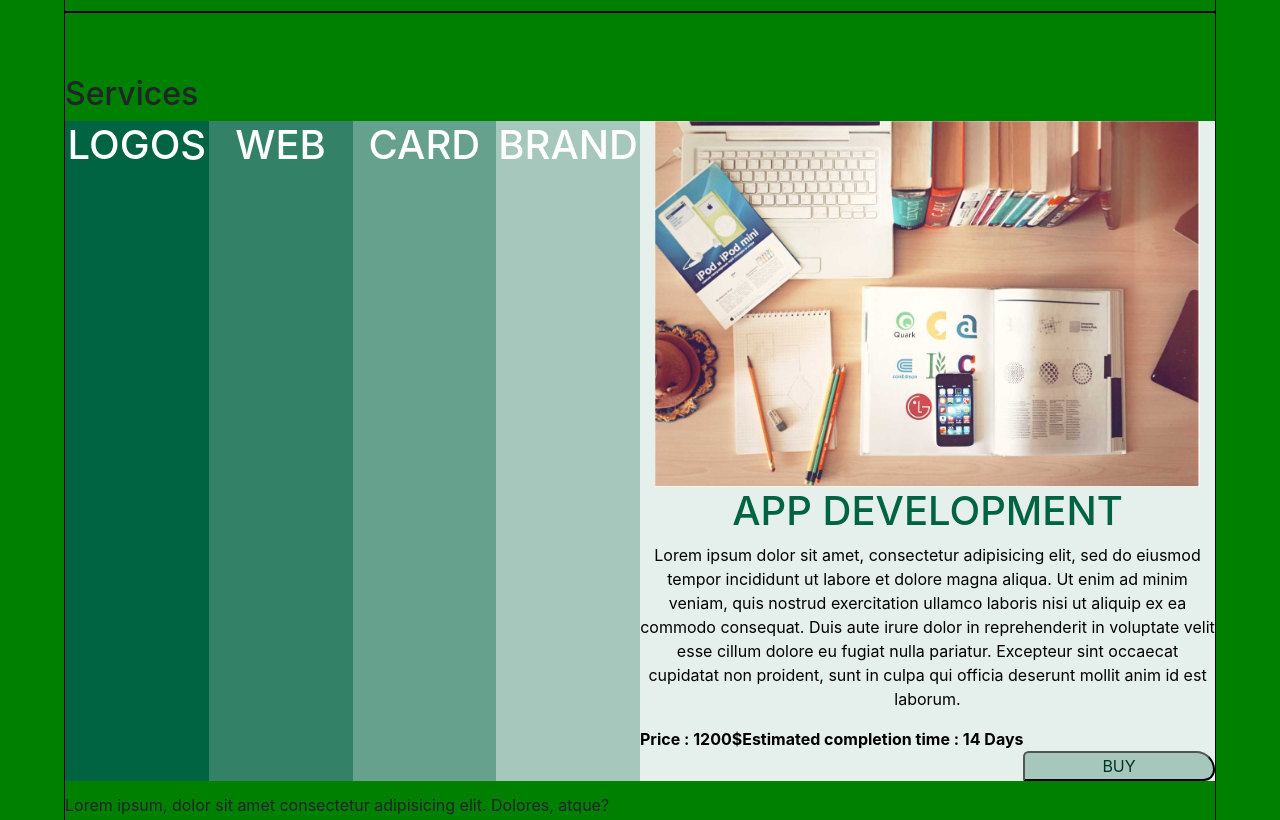
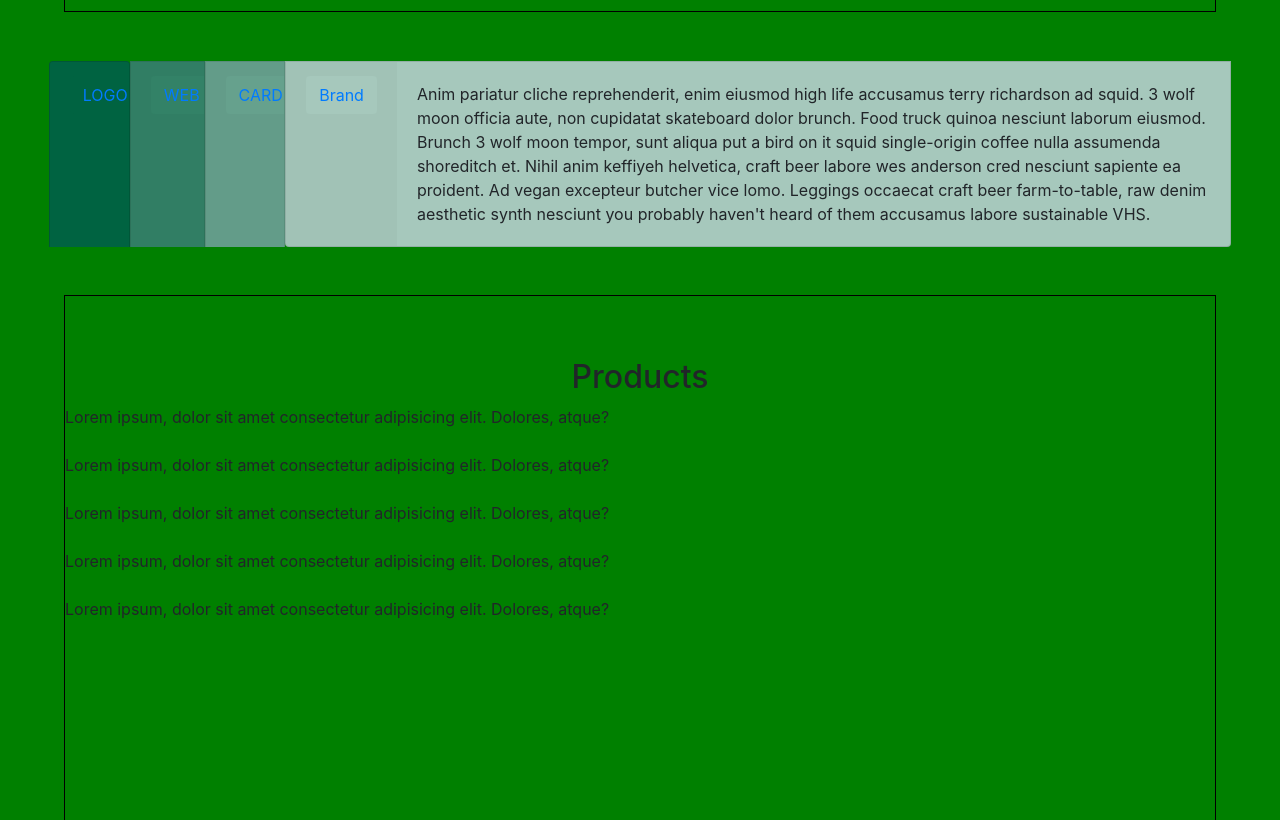
Before and after one commit to apricotmedia/apricotmedia.github.io, a website: page index.html in a window 1280 px wide. Shown: the part 620-1440 px from the top of the page. Drawn offline with nearby package versions, Linux system fonts and the light colour scheme.

Commit message:
added working collapse

```diff
--- a/index.html
+++ b/index.html
@@ -107,43 +107,102 @@
     <!-- home end below -->
     </div>
     <!-- services -->
-    <div class="service contain">
-        <div class="divider"></div>
-        <div class="visual">
-      <h2>Services</h2>
-      <div class="contai">
-        <div class="row no-gutters">
-          <div class="col-md one">
-          <h1>LOGOS</h1>
-          </div>
-          <div class="col-md two">
-            <h1>WEB</h1>
-          </div>
-          <div class="col-md three">
-            <h1>CARD</h1>
-          </div>
-          <div class="col-md four">
-            <h1>BRAND</h1>
-          </div>
-          <div class="col-md-6">
-                <div class="image1">
+    <div class="services">
 
-          <img class="col" src="images\F7FDA338.jpg" alt=""><br />
-          <h1>APP DEVELOPMENT</h1>
-        <p>Lorem ipsum dolor sit amet, consectetur adipisicing elit, sed do eiusmod tempor incididunt ut labore et dolore magna aliqua. Ut enim ad minim veniam, quis nostrud exercitation ullamco laboris nisi ut aliquip ex ea commodo consequat. Duis aute irure dolor in reprehenderit in voluptate velit esse cillum dolore eu fugiat nulla pariatur. Excepteur sint occaecat cupidatat non proident, sunt in culpa qui officia deserunt mollit anim id est laborum.</p>
-        <b class="bold">Price : 1200$</b><span><b class="bold">Estimated completion time : 14 Days</b></span>
-      <br>  <button type="button" onclick="alert('Added to cart')">BUY</button>
 
-  </div>
+    <div class="accordion" id="accordionExample">
+     <div class="logo card">
+       <div class="logo card-header" id="headingOne">
+         <h2 class="mb-0">
+           <button class="logo btn btn-link" type="button" data-toggle="collapse" data-target="#collapseOne"
+             aria-expanded="false" aria-controls="collapseOne">
+             LOGO
+           </button>
+         </h2>
+       </div>
+
+       <div id="collapseOne" class="collapse collapsing" aria-labelledby="headingOne" data-parent="#accordionExample">
+         <div class="card-body"><div class="image1">
+
+
+           <img class="w-25" src="images\F7FDA338.jpg" alt="">
+           <p>Anim pariatur cliche reprehenderit, enim eiusmod high life accusamus terry richardson ad squid. 3 wolf moon
+           officia aute, non cupidatat skateboard dolor brunch. Food truck quinoa nesciunt laborum eiusmod. Brunch 3 wolf
+           moon tempor, sunt aliqua put a bird on it squid single-origin coffee nulla assumenda shoreditch et. Nihil anim
+           keffiyeh helvetica, craft beer labore wes anderson cred nesciunt sapiente ea proident. Ad vegan excepteur
+           butcher vice lomo. Leggings occaecat craft beer farm-to-table, raw denim aesthetic synth nesciunt you probably
+           haven't heard of them accusamus labore sustainable VHS.</p>
+
           </div>
         </div>
-      </div>
+       </div>
+     </div>
+     <div class="web card">
+       <div class="card-header" id="headingTwo">
+         <h2 class="mb-0">
+           <button class="web btn btn-link collapsed" type="button" data-toggle="collapse" data-target="#collapseTwo"
+             aria-expanded="false" aria-controls="collapseTwo">
+             WEB
+           </button>
+         </h2>
+       </div>
+       <div id="collapseTwo" class="collapse" aria-labelledby="headingTwo" data-parent="#accordionExample">
+         <div class="card-body">
+           Anim pariatur cliche reprehenderit, enim eiusmod high life accusamus terry richardson ad squid. 3 wolf moon
+           officia aute, non cupidatat skateboard dolor brunch. Food truck quinoa nesciunt laborum eiusmod. Brunch 3 wolf
+           moon tempor, sunt aliqua put a bird on it squid single-origin coffee nulla assumenda shoreditch et. Nihil anim
+           keffiyeh helvetica, craft beer labore wes anderson cred nesciunt sapiente ea proident. Ad vegan excepteur
+           butcher vice lomo. Leggings occaecat craft beer farm-to-table, raw denim aesthetic synth nesciunt you probably
+           haven't heard of them accusamus labore sustainable VHS.
+         </div>
+       </div>
+     </div>
+     <div class="bcard card">
+       <div class="card-header" id="headingThree">
+         <h2 class="mb-0">
+           <button class="bcard btn btn-link collapsed" type="button" data-toggle="collapse" data-target="#collapseThree"
+             aria-expanded="false" aria-controls="collapseThree">
+             CARD
+           </button>
+         </h2>
+       </div>
+       <div id="collapseThree" class="collapse" aria-labelledby="headingThree" data-parent="#accordionExample">
+         <div class="card-body">
+           Anim pariatur cliche reprehenderit, enim eiusmod high life accusamus terry richardson ad squid. 3 wolf moon
+           officia aute, non cupidatat skateboard dolor brunch. Food truck quinoa nesciunt laborum eiusmod. Brunch 3 wolf
+           moon tempor, sunt aliqua put a bird on it squid single-origin coffee nulla assumenda shoreditch et. Nihil anim
+           keffiyeh helvetica, craft beer labore wes anderson cred nesciunt sapiente ea proident. Ad vegan excepteur
+           butcher vice lomo. Leggings occaecat craft beer farm-to-table, raw denim aesthetic synth nesciunt you probably
+           haven't heard of them accusamus labore sustainable VHS.
+         </div>
+       </div>
+     </div>
+     <div class="brand card">
+       <div class="card-header" id="headingThree">
+         <h2 class="mb-0">
+           <button class="brand btn btn-link collapsed" type="button" data-toggle="collapse" data-target="#collapsefour"
+             aria-expanded="true" aria-controls="collapsefour">
+             Brand
+           </button>
+         </h2>
+       </div>
+       <div id="collapsefour" class="collapse show" aria-labelledby="headingThree" data-parent="#accordionExample">
+         <div class="card-body">
+           Anim pariatur cliche reprehenderit, enim eiusmod high life accusamus terry richardson ad squid. 3 wolf moon
+           officia aute, non cupidatat skateboard dolor brunch. Food truck quinoa nesciunt laborum eiusmod. Brunch 3 wolf
+           moon tempor, sunt aliqua put a bird on it squid single-origin coffee nulla assumenda shoreditch et. Nihil anim
+           keffiyeh helvetica, craft beer labore wes anderson cred nesciunt sapiente ea proident. Ad vegan excepteur
+           butcher vice lomo. Leggings occaecat craft beer farm-to-table, raw denim aesthetic synth nesciunt you probably
+           haven't heard of them accusamus labore sustainable VHS.
+         </div>
+       </div>
+     </div>
+   </div>
+  </div>
+      <!-- visual end below -->
 
+      <!-- service end below -->
 
-      <!-- visual end below -->
-        </div>
-      <!-- service end below -->
-    </div>
 
     <!-- products -->
     <div class="product contain">
@@ -263,7 +322,7 @@
     </div>
       <!-- footer -->
       <footer class="w-100">
-        <div class="car w-25 h-50 card" >
+        <div class="car  h-50 card" >
   <img src="images\nnn.png" class="card-img-top" alt="...">
   <div class="card-body">
   <h4 class="car-text">  copyrighted by Paul, Carla, Nelvin, Tim</h4></div>
--- a/js/main.js
+++ b/js/main.js
@@ -1,2 +1,16 @@
 console.log('JS works good')
 console.log('gulpfile works')
+$(document).ready(function($) {
+$('button.btn').click(function(){
+  var e = $(this).attr('data-toggle')
+  $(this).fadeOut(500).fadeIn(500)
+})
+
+
+
+
+
+
+
+
+}
--- a/scss/_service.scss
+++ b/scss/_service.scss
@@ -1,49 +1,59 @@
-// don't forget to leave comments while coding
-// and have fun!
-.contai{
-  width:100%;
+
+
+
+.service{
+  max-width: 100%;
+  border: 2px solid black;
 }
-// .row .col{
-//
-//   border:1px solid black;
-//   color: white;
-//   align-items:left;
-// }
-h1{
-  text-align: center;
-  color: white;
+.accordion{
+    margin:3.8%;
 }
-.one{
+
+.logo {
   background-color: #006341;
 }
-.two{
-  background-color: #338267;}
-.three{
-  background-color: #66A18D;}
-.four{
+
+.web {
+  background-color: #338267;
+}
+
+.bcard {
+  background-color: #66A18D;
+}
+
+.brand {
   background-color: #A6C8BC;
 }
-.col-md-6{
-  background-color: #E5EFEC;
-  color: black;
-  width:50%;
-  display: flex;
-justify-content:center;
-}
-.col-md-6 h1{
-  color:#006341;
-}
-.col-md-6 p{
+
+h2 {
   text-align: center;
 }
 
-.image1{
-  width:100%;
+button {
+  color: black;
 }
-button{
-  border-radius: 15px 50px 30px 5px;
-  float: right;
-  width:15vw;
-  color: $darkAlgonquin-green;
-  background-color:$ag-tint35;
+
+@media (min-width: 1200px){
+.accordion {
+  margin:3.8%;
+    display: flex;
+    max-width: 100%;
+  }
+  .accordion .card{
+    max-width:80%;
+    flex-direction: row;
+    }
+  .card-header{
+    max-width: 100%;
+  }
+  .card-body{
+    max-width: 100%;
+    justify-content: center;
+    align-items: center;
+  }
+  .card-body img{
+    align-content: center;
+    justify-content: center;
+  }
+
 }
```
Also changed, not shown: css/main.css, css/min/main.css, js/dev/main.js.
